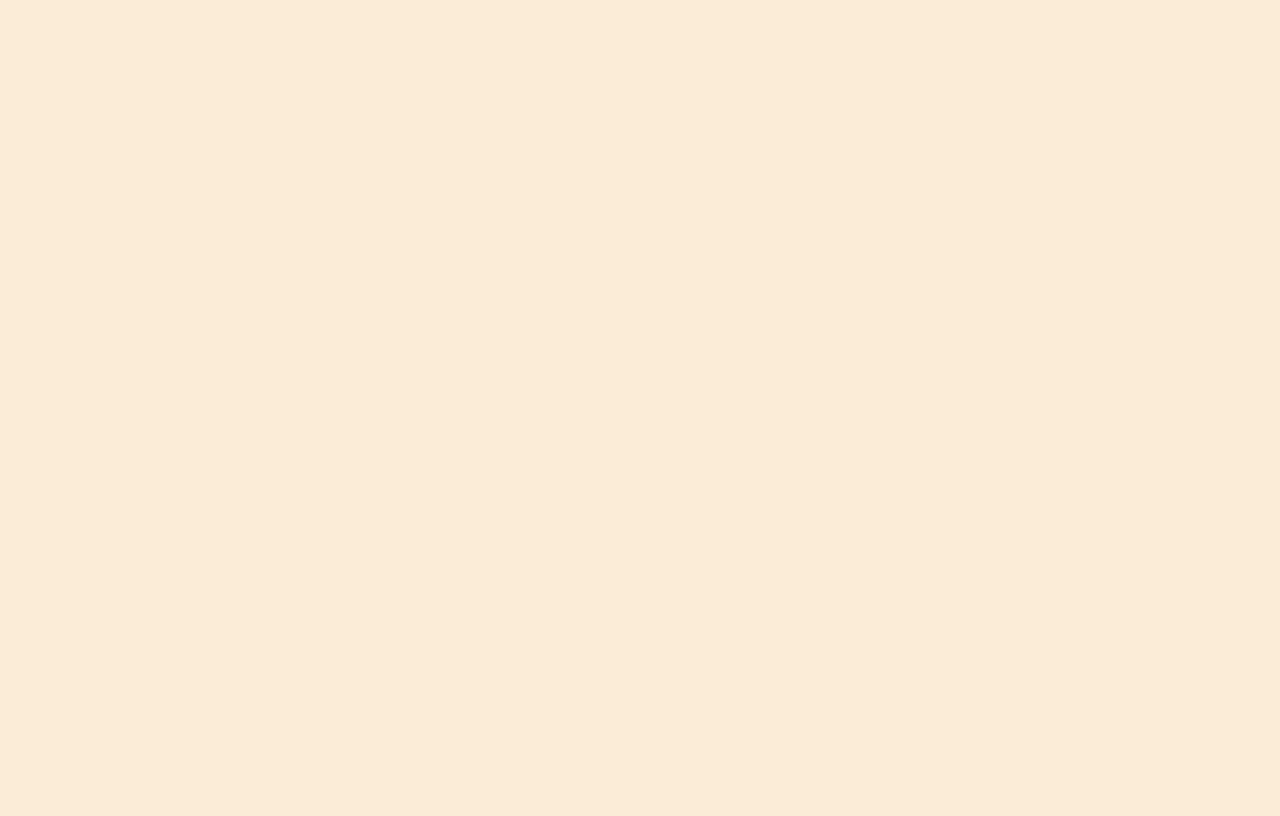
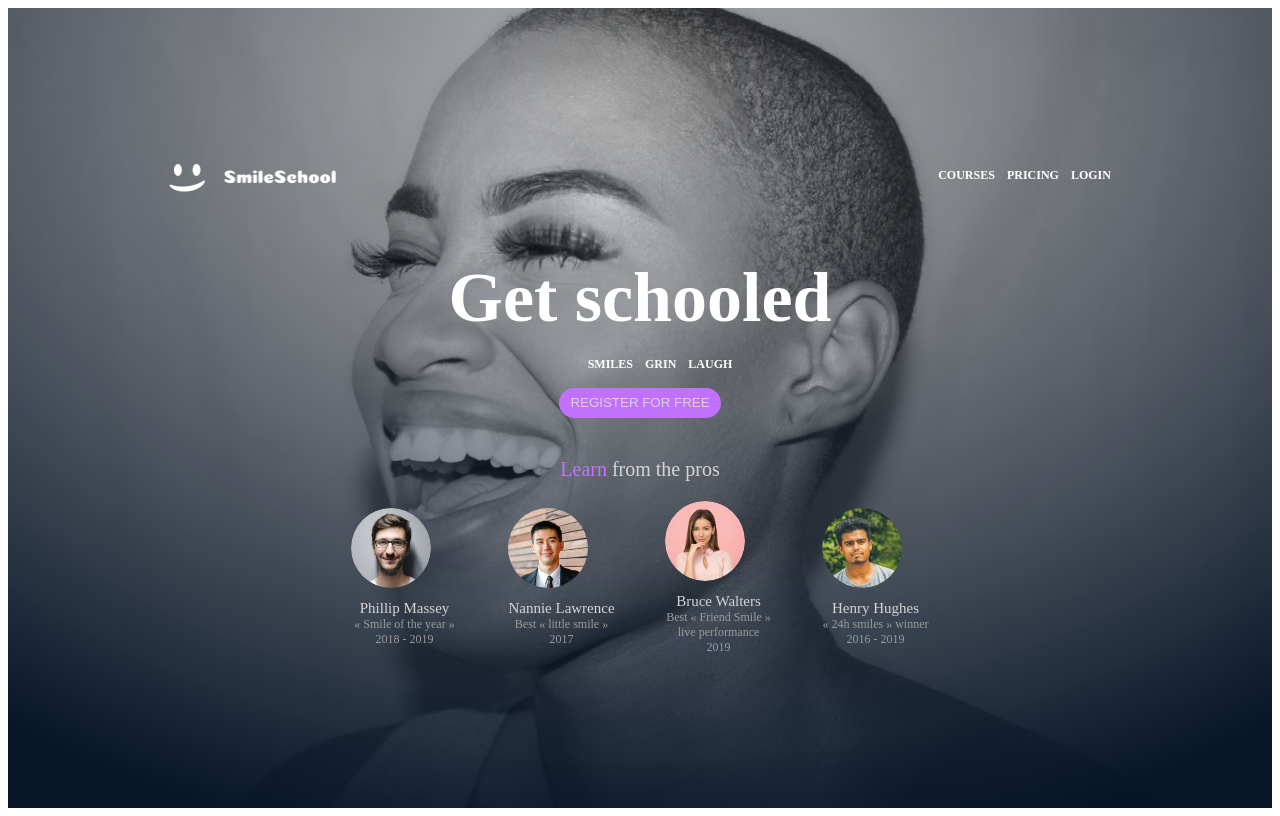
Before and after one commit to benidama/alx_html_css, a plain HTML site: page css_advanced/index.html in a window 1280 px wide. Drawn offline with Linux system fonts and the light colour scheme; files that its build step writes are made by us from their sources.

Commit message:
Header and Banner

```diff
--- a/css_advanced/index.html
+++ b/css_advanced/index.html
@@ -3,8 +3,69 @@
   <head>
     <meta charset="UTF-8" />
     <meta name="viewport" content="width=device-width, initial-scale=1.0" />
-    <title>Document</title>
-    <link rel="stylesheet" href="style.css" />
+    <title>Home page</title>
+    <link rel="stylesheet" href="./styles.css" />
   </head>
-  <body></body>
+  <body>
+    <div class="container">
+      <div class="header-section">
+        <header>
+          <img class="logo" src="/images/logo.png" alt="school logo" />
+          <ul>
+            <li><a href="">COURSES</a></li>
+            <li><a href="">PRICING</a></li>
+            <li><a href="">LOGIN</a></li>
+          </ul>
+        </header>
+        <section class="main-content">
+          <div id="positio">
+            <h1>Get schooled</h1>
+            <ul id="unlike">
+              <li><a href="">SMILES</a></li>
+              <li><a href="">GRIN</a></li>
+              <li><a href="">LAUGH</a></li>
+            </ul>
+          </div>
+          <div class="btn-para">
+            <div><button class="button">REGISTER FOR FREE</button> <br /></div>
+            <div>
+              <p class="parara">
+                <span class="colo">Learn</span> from the pros
+              </p>
+            </div>
+          </div>
+          <div id="content">
+            <div class="user-card">
+              <img class="diff-img" src="/images/1.png" alt="" />
+              <p class="user-word">
+                <span class="span-user">Phillip Massey</span>
+                « Smile of the year » 2018 - 2019
+              </p>
+            </div>
+            <div class="user-card">
+              <img class="diff-img" src="/images/2.png" alt="" />
+              <p class="user-word">
+                <span class="span-user">Nannie Lawrence</span>
+                Best « little smile » 2017
+              </p>
+            </div>
+            <div class="user-card">
+              <img class="diff-img" src="/images/3.png" alt="" />
+              <p class="user-word">
+                <span class="span-user">Bruce Walters</span>
+                Best « Friend Smile » live performance 2019
+              </p>
+            </div>
+            <div class="user-card">
+              <img class="diff-img" src="/images/4.png" alt="" />
+              <p class="user-word">
+                <span class="span-user">Henry Hughes</span>
+                « 24h smiles » winner 2016 - 2019
+              </p>
+            </div>
+          </div>
+        </section>
+      </div>
+    </div>
+  </body>
 </html>
--- a/css_advanced/styles.css
+++ b/css_advanced/styles.css
@@ -0,0 +1,133 @@
+.logo {
+  width: 167.02px;
+  height: 29.46px;
+  margin-top: 15px;
+}
+
+.container {
+  display: flex;
+  flex-direction: column;
+  justify-content: center;
+  justify-items: center;
+  height: 100vh;
+}
+
+.header-section {
+  display: flex;
+  flex-direction: column;
+  justify-content: center;
+  justify-items: center;
+  background-image: url(/images/Object.png);
+  background-size: cover;
+  width: 100%;
+  height: 1093px;
+  gap: 0px;
+  opacity: 0px;
+}
+header,
+ul {
+  display: flex;
+  flex-direction: row;
+  justify-content: space-around;
+}
+
+header {
+  gap: 240px;
+}
+li {
+  list-style: none;
+}
+
+ul {
+  display: flex;
+  justify-items: center;
+  gap: 12px;
+}
+
+a {
+  text-decoration: none;
+  color: rgba(255, 255, 255, 1);
+  font-family: Source Sans Pro;
+  font-size: 12px;
+  font-weight: 700;
+  line-height: 15.08px;
+  text-align: left;
+}
+
+h1 {
+  text-align: center;
+  margin-bottom: 1px;
+  font-family: Source Sans Pro;
+  font-size: 70px;
+  font-weight: 700;
+  color: rgba(255, 255, 255, 1);
+}
+#unlike {
+  display: flex;
+  justify-content: center;
+  justify-items: center;
+  font-family: Source Sans Pro;
+}
+
+.parara {
+  color: rgb(214, 213, 213);
+  font-size: 20px;
+  font-family: Source Sans Pro;
+}
+#content {
+  display: flex;
+  justify-content: center;
+  flex-direction: row;
+  justify-items: center;
+  text-align: center;
+  gap: 50px;
+}
+.user-card {
+  display: flex;
+  width: 107px;
+  justify-content: center;
+  justify-items: center;
+  flex-direction: column;
+  border-radius: 50%;
+}
+.btn-para {
+  display: flex;
+  justify-content: center;
+  justify-items: center;
+  flex-direction: column;
+  text-align: center;
+  gap: 20px;
+}
+.button {
+  text-align: center;
+  border-radius: 20px;
+  width: 162px;
+  height: 30px;
+  border-color: rgba(194, 113, 255, 1);
+  color: rgb(214, 213, 213);
+  border: solid 0px;
+  background: rgba(194, 113, 255, 1);
+}
+
+.colo {
+  color: rgba(194, 113, 255, 1);
+}
+
+.diff-img {
+  width: 80px;
+  height: 80px;
+  border-radius: 50%;
+}
+
+.span-user {
+  color: rgb(214, 213, 213);
+  font-size: 15px;
+  font-family: Source Sans Pro;
+}
+
+.user-word {
+  color: rgb(156, 155, 155);
+  font-size: 12px;
+  font-family: Source Sans Pro;
+  text-align: center;
+}
```
Also changed, not shown: images/1.png (renamed from CSS Advanced/1.png), images/2.png (renamed from CSS Advanced/2.png), images/3.png (renamed from CSS Advanced/3.png), images/4.png (renamed from CSS Advanced/4.png), images/5.png (renamed from CSS Advanced/5.png), images/6.png (renamed from CSS Advanced/6.png), images/7.png (renamed from CSS Advanced/7.png), images/8.png (renamed from CSS Advanced/8.png), images/9.png (renamed from CSS Advanced/9.png), images/Object.png (renamed from CSS Advanced/Object.png), images/logo.png (renamed from CSS Advanced/logo.png), images/play.png (renamed from CSS Advanced/play.png), images/rating.png (renamed from CSS Advanced/rating.png), images/smile.png (renamed from CSS Advanced/smile.png), 1 other file.
